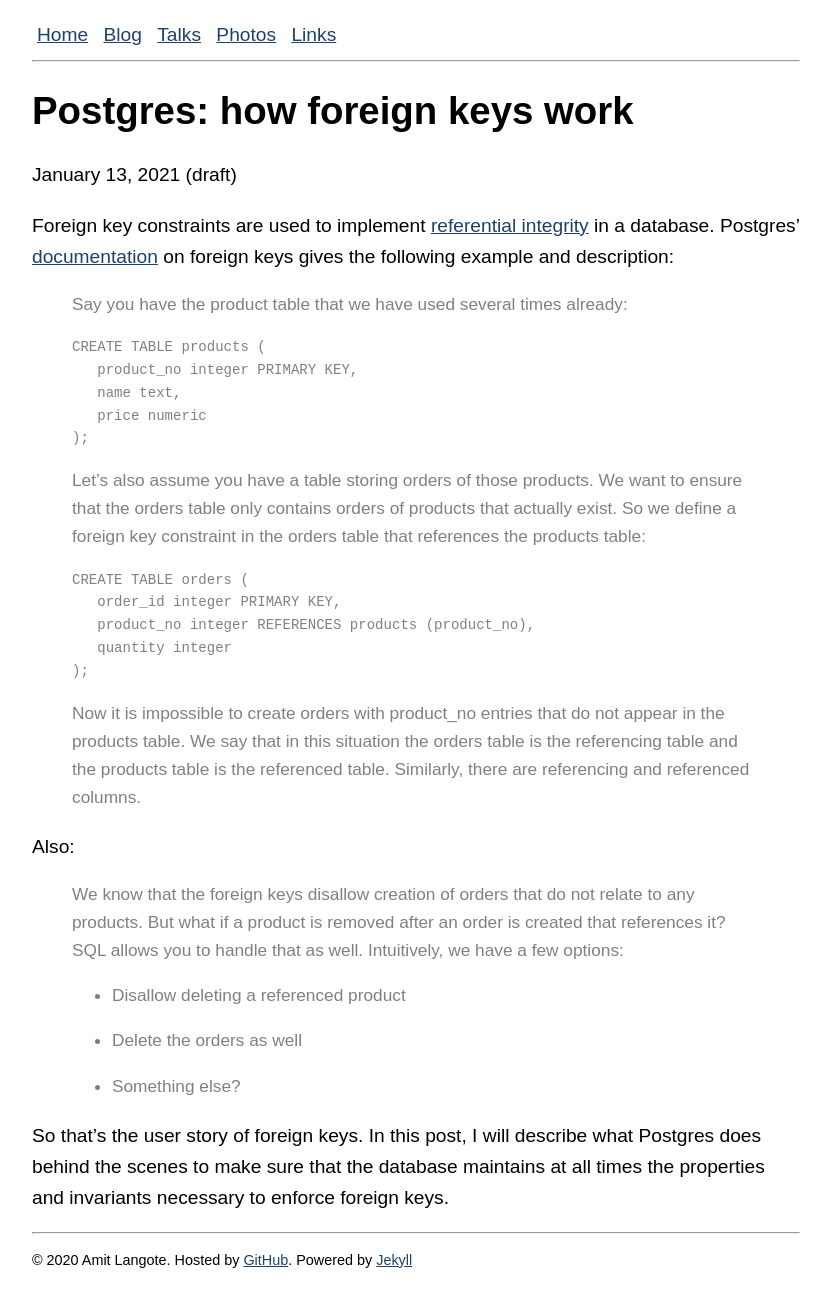
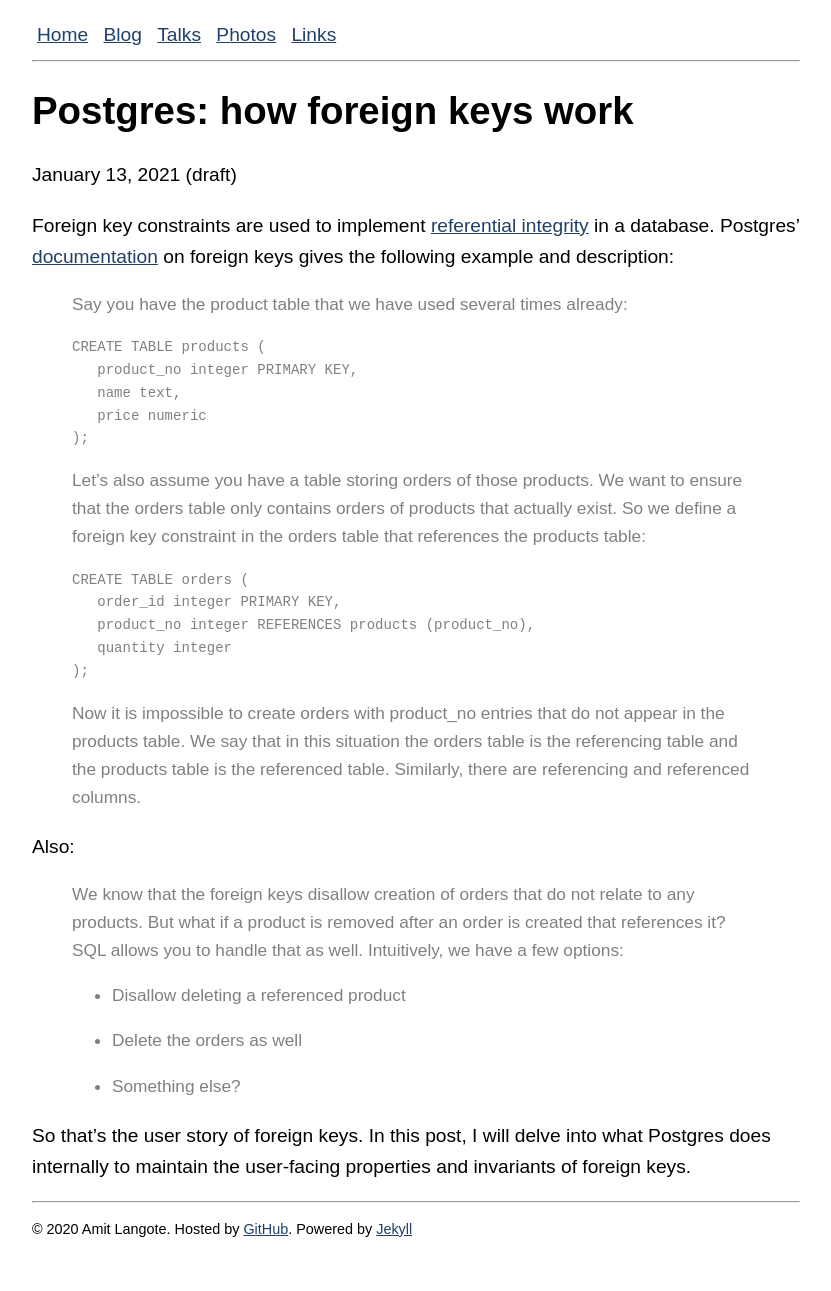
Before and after one commit to amitlan/website, a Jekyll site: the page built from _posts/2021-01-13-pg-fkey.md, in a window 1280 px wide. Shown: the whole page, without its empty margins (224-1055 px from the left). Built offline with Jekyll 4.4.1, drawn with Linux system fonts in a browser that asks for light colours; after the commit the page ends 1260 px from its top, so only the background shows below that.

Commit message:
pg-fkey-add-text

```diff
--- a/_posts/2021-01-13-pg-fkey.md
+++ b/_posts/2021-01-13-pg-fkey.md
@@ -43,6 +43,5 @@ Also:
 >
 > * Something else?
 
-So that's the user story of foreign keys.  In this post, I will describe what Postgres does behind
-the scenes to make sure that the database maintains at all times the properties and invariants
-necessary to enforce foreign keys.
+So that's the user story of foreign keys.  In this post, I will delve into what Postgres does
+internally to maintain the user-facing properties and invariants of foreign keys.
```
